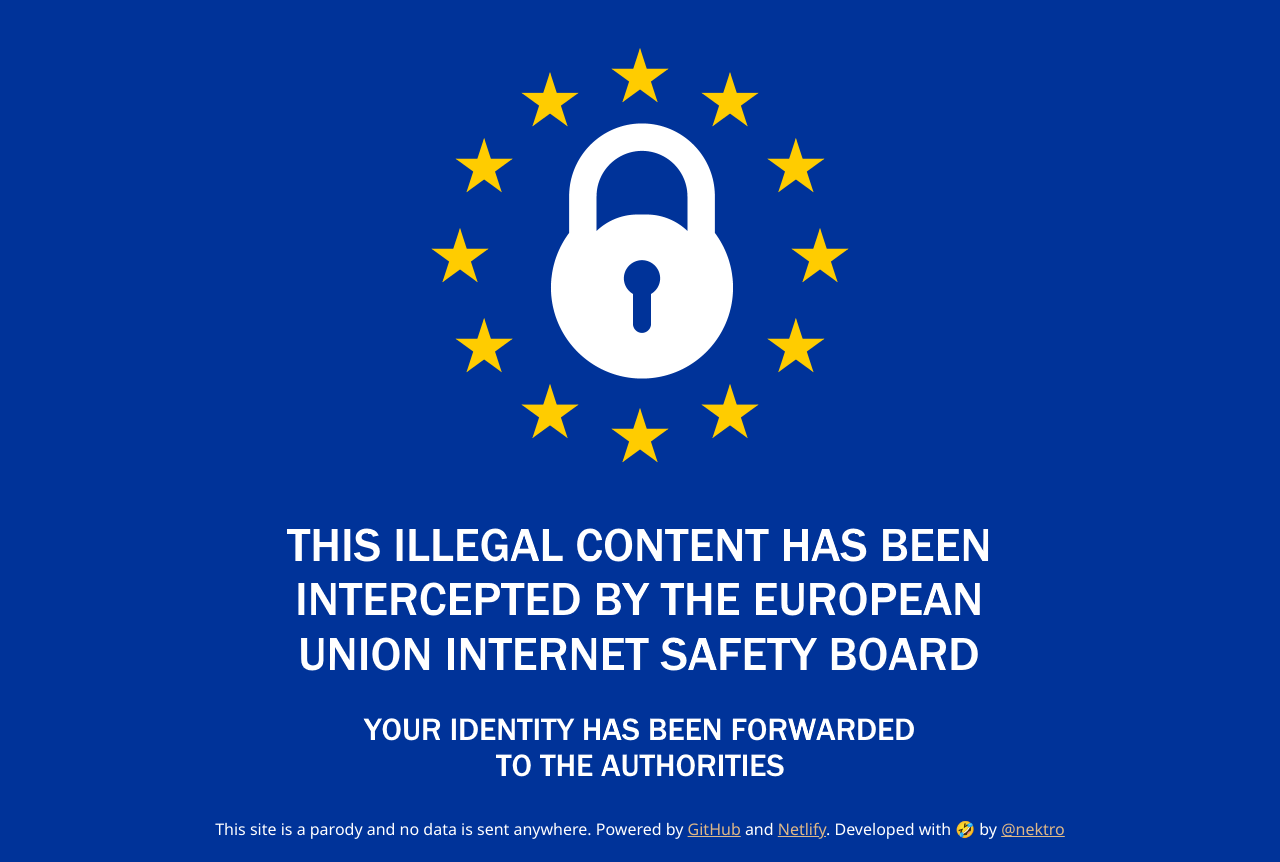
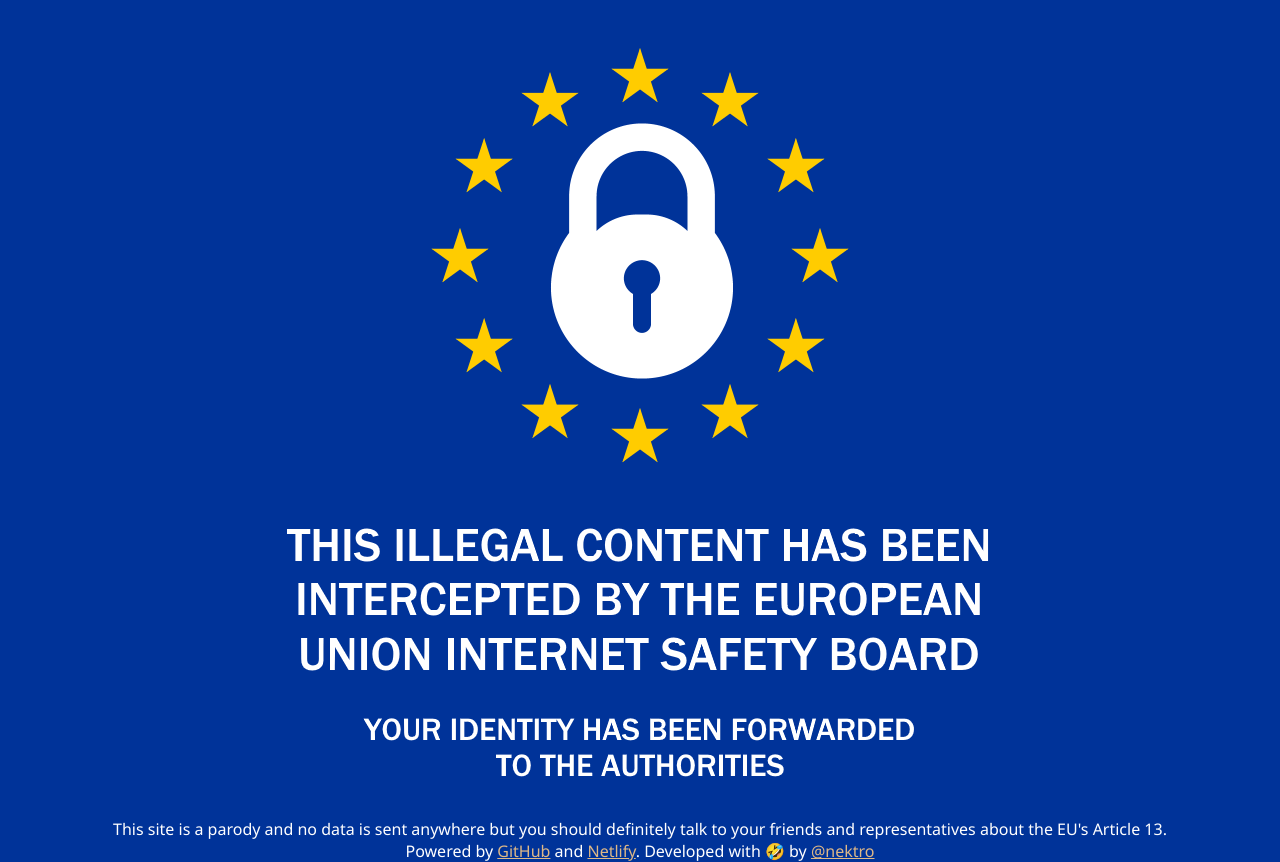
Before and after one commit to nektro/intercepted_by_the_eu, a plain HTML site: page index.html in a window 1280 px wide. Before the commit the page ends 840 px from the top, so only its background shows below. Drawn offline with Linux system fonts and the light colour scheme.

Commit message:
add message in the footer to talk about article 13

```diff
--- a/index.html
+++ b/index.html
@@ -36,7 +36,7 @@
             <img src="./intercepted.png" alt="THIS ILLEGAL CONTENT HAS BEEN INTERCEPTED BY THE EUROPEAN UNION INTERNET SAFETY BOARD">
         </div>
         <div>
-            <span>This site is a parody and no data is sent anywhere.</span>
+            <span>This site is a parody and no data is sent anywhere but you should definitely talk to your friends and representatives about the EU's Article 13.</span><br>
             <span>Powered by <a href="https://github.com/nektro/intercepted_by_the_eu">GitHub</a> and <a href="https://www.netlify.com/">Netlify</a>.</span>
             <span>Developed with 🤣 by <a href="https://twitter.com/nektro">@nektro</a></span>
         </div>
```
